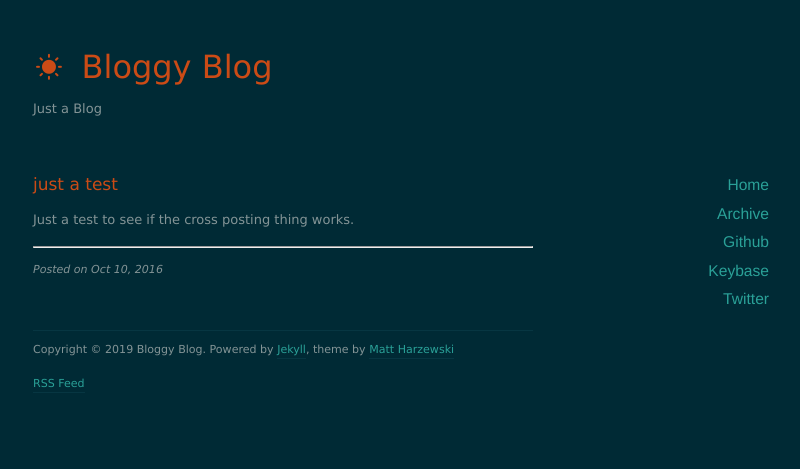
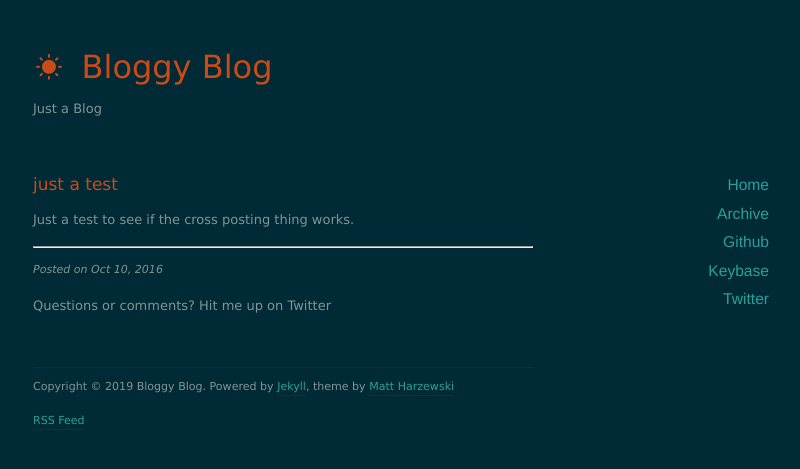
Before and after one commit to ki6bjv/ki6bjv.github.io, a Jekyll site: the page built from _posts/2016-10-10-testpost.md, in a window 1280 px wide. Shown: the top 469 px of the page, without its empty margins (357-1157 px from the left). Built offline with Jekyll 4.4.1, drawn with Linux system fonts in a browser that asks for light colours; nearby versions of some CDN libraries.

Commit message:
testing twitter link on posts

```diff
--- a/_layouts/post.html
+++ b/_layouts/post.html
@@ -14,5 +14,6 @@ layout: default
 
 	<div class="post-content">{{ content }}</div>
 	<p class="meta">Posted on <span class="postdate">{{ page.date | date: "%b %d, %Y" }}</span></p>
+	<p>Questions or comments? Hit me up on Twitter</p>
 
 </article>
```
